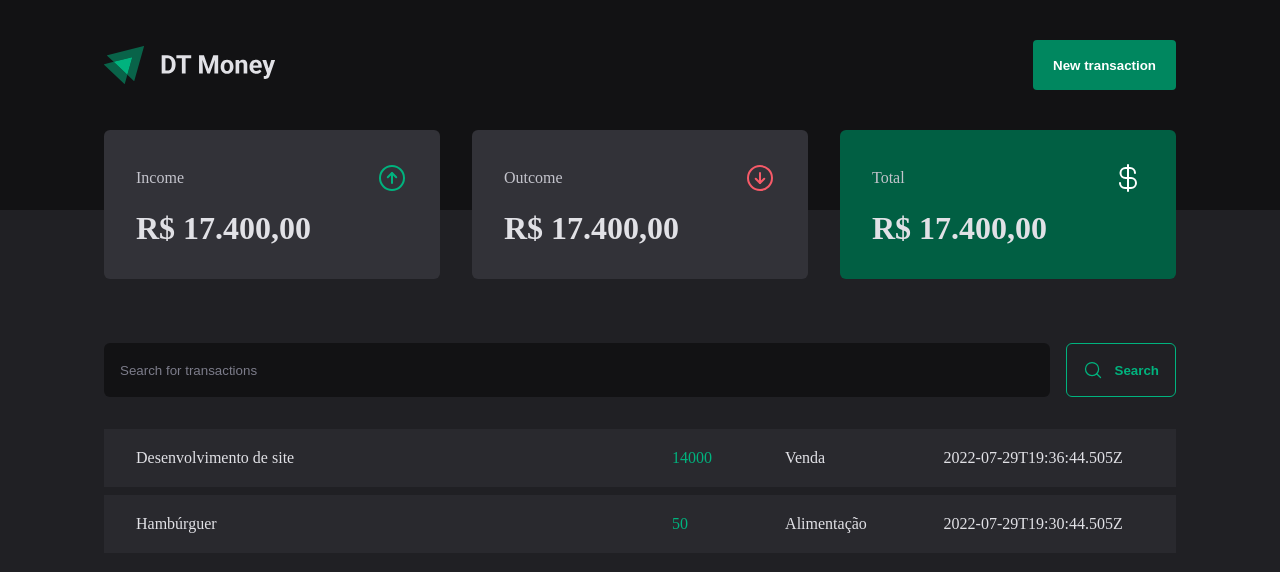
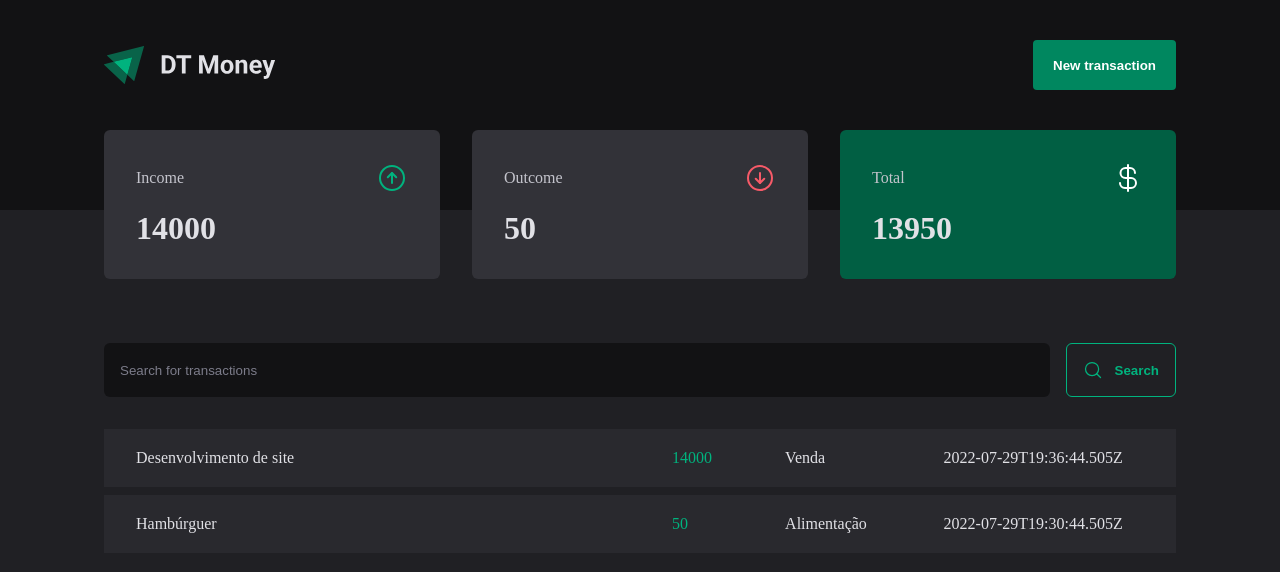
Before and after one commit to vivianequeiroz/dt-money, a React (Vite) app: page / in a window 1280 px wide. Shown: the top 572 px of the page. Built offline with nearby package versions, Linux system fonts and the light colour scheme; data requests are answered from the project's data file.

Commit message:
feat: calc of income/outocome/total with reducer

```diff
--- a/src/components/Summary/index.tsx
+++ b/src/components/Summary/index.tsx
@@ -1,7 +1,34 @@
+import { useContext } from 'react';
+
 import { ArrowCircleDown, ArrowCircleUp, CurrencyDollar } from "phosphor-react";
 import { SummaryCard, SummaryContainer } from "./styles";
+import { TransactionsContext } from '../../contexts/TransactionsContext';
+
 
 export function Summary() {
+  const { transactions } = useContext(TransactionsContext);
+
+
+  const summary = transactions.reduce(
+    (acc, transaction) => {
+
+      if (transaction.type === 'income') {
+        acc.income += transaction.price;
+        acc.total += transaction.price;
+      } else {
+        acc.outcome += transaction.price;
+        acc.total -= transaction.price;
+      }
+      return acc;
+    },
+    {
+      income: 0,
+      outcome: 0,
+      total: 0
+    }
+
+  )
+
   return (
     <SummaryContainer>
       <SummaryCard>
@@ -10,7 +37,7 @@
           <ArrowCircleUp size={32} color={"#00b37e"} />
         </header>
 
-        <strong>R$ 17.400,00</strong>
+        <strong>{summary.income}</strong>
       </SummaryCard>
 
       <SummaryCard>
@@ -19,7 +46,7 @@
           <ArrowCircleDown size={32} color={"#f75a68"} />
         </header>
 
-        <strong>R$ 17.400,00</strong>
+        <strong>{summary.outcome}</strong>
       </SummaryCard>
 
       <SummaryCard variant="green">
@@ -28,7 +55,7 @@
           <CurrencyDollar size={32} color={"#fff"} />
         </header>
 
-        <strong>R$ 17.400,00</strong>
+        <strong>{summary.total}</strong>
       </SummaryCard>
     </SummaryContainer>
   );
--- a/src/pages/Transactions/index.tsx
+++ b/src/pages/Transactions/index.tsx
@@ -10,7 +10,7 @@
 import { TransactionsContext } from '../../contexts/TransactionsContext';
 
 export function Transactions() {
-  const { transactions} = useContext(TransactionsContext)
+  const { transactions} = useContext(TransactionsContext);
 
   return (
     <div>
```
